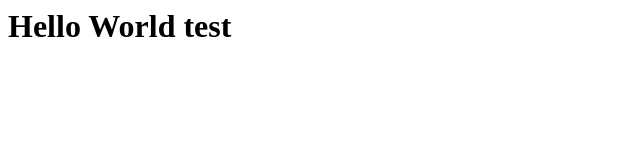
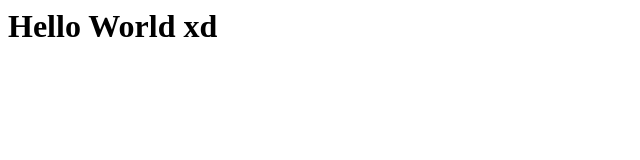
Before and after one commit to NutchanonTangjai/JavaScript, a plain HTML site: page hello.html in a window 1280 px wide. Shown: the full height of the page, 0-640 px from the left. Drawn offline with Linux system fonts and the light colour scheme.

Commit message:
update 2

```diff
--- a/hello.html
+++ b/hello.html
@@ -1,5 +1,5 @@
 <html>
     <body>
-        <h1>Hello World test</h1>
+        <h1>Hello World xd</h1>
     </body>
 </html>
```
